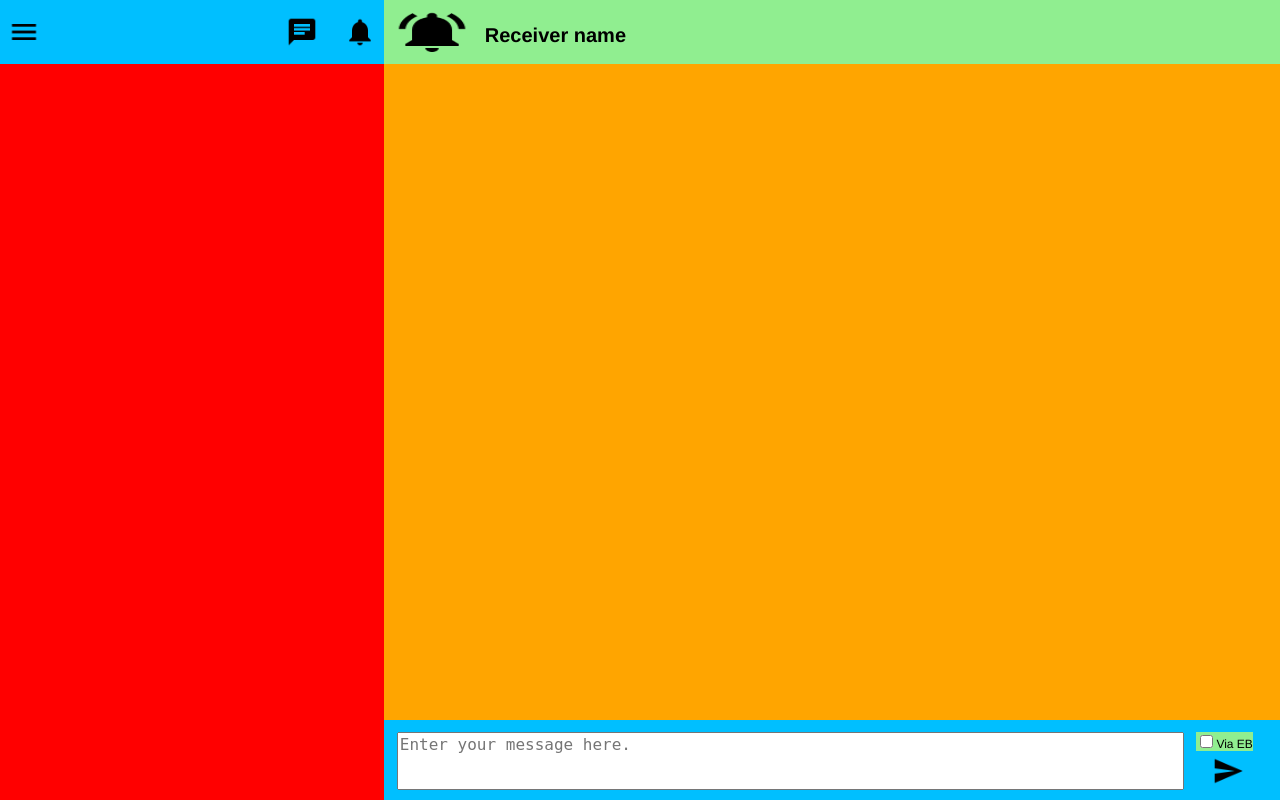
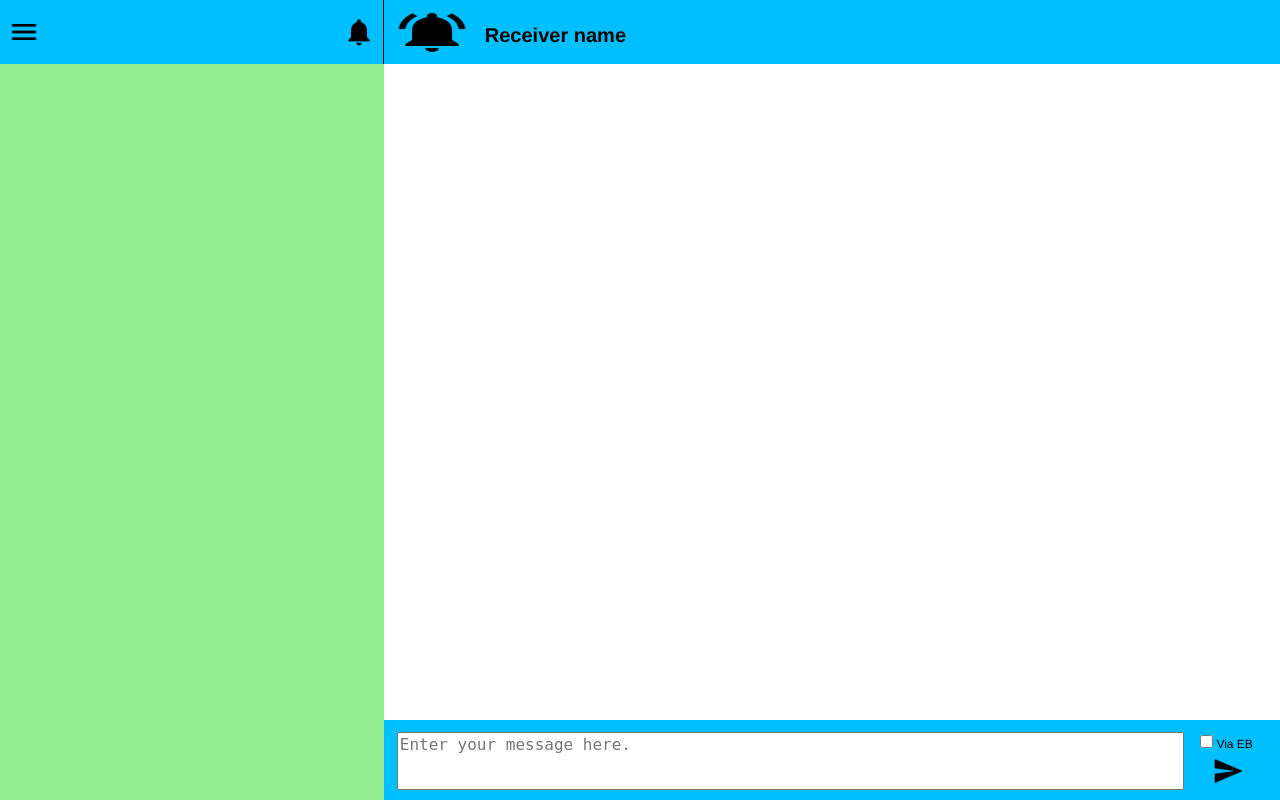
Before and after one commit to Headwig/Hedwig_Integration, a PHP site: page /home.php in a window 1280 px wide. Run offline with PHP 8.4, Linux system fonts and the light colour scheme; the visitor is signed in with stand-in values (Sample User, id 1); data that the repository does not hold is empty.

Commit message:
Minor UI changes to make Hedwig look better

```diff
--- a/css/homecss.css
+++ b/css/homecss.css
@@ -23,7 +23,7 @@ body
     z-index: 1;
     top: 0;
     left: 0;
-    background-color: brown;
+    background-color: black;
     overflow-x: hidden;
     padding-top: 6vh;
     transition: 0.5s;
@@ -90,18 +90,12 @@ body
 	margin-top: 1vh;
 	float: right;
 }
-#countrylist
-{
-	margin-top: 1vh;
-	margin-right: 2vw;
-	float: right;
-}
 #countrylistArea
 {
 	font-size: 2.5vh;
 	height: 90vh;
 	padding: 1vh;
-	background-color: red;
+	background-color: lightgreen;
 	overflow-y: auto;
 }
 #messagePane
@@ -110,7 +104,7 @@ body
 }
 #tab2
 {
-	background-color: lightgreen;
+	background-color: deepskyblue;
 	padding: 1vh;
 	height: 6vh;
 }
@@ -139,7 +133,6 @@ body
 	padding: 1vh;
 	overflow-y: auto;
 	height: 80vh;
-	background-color: orange;
 }
 #inputArea
 {
@@ -163,7 +156,6 @@ body
 {
 	margin-top: 1.5vh;
 	margin-left: 1vw;
-	background-color: lightgreen;
 	font-size: 1.5vh;
 }
 #sendit
--- a/home.php
+++ b/home.php
@@ -48,9 +48,6 @@
 			<div id="notificationIcon">
 				<img style='height: 4vh ; width: 4vh' onclick="openNotif()" src="res/ic_notifications.png" title="Notifications">
 			</div>
-			<div id="countrylist">
-				<img style='height: 4vh ; width: 4vh' src="res/ic_chat.png" title="Country List">
-			</div>
 		</div>
 		<div id="countrylistArea">
 			<?php
@@ -72,7 +69,8 @@
         	?>
 		</div>
 	</div>
-	<div id="messagePane">
+	<vr>
+	<div style="border-left:1px solid #000;height:8vh" id="messagePane">
 		<div id="tab2">
 			<div id="countryDp">
 				<img style='height: 6vh ; width: 10vh' src="res/ic_notifications_active.png">
--- a/js/homeui.js
+++ b/js/homeui.js
@@ -16,6 +16,12 @@ var z = w - (32/100)*w - (12/100)*h;
 var myCountryNameWidth = z + "px";
 document.getElementById("countryName").style.width = myCountryNameWidth;
 
+var a = (30/100)*w - 1;
+var messagePaneMargin = a + "px";
+document.getElementById("messagePane").style.marginLeft = messagePaneMargin;
+
+document.getElementById("tab1").style.marginRight = "1px";
+
 function openNav() {
     document.getElementById("mySidenav").style.width = "30%";
 }
```
Also changed, not shown: res/divbg.jpg (added).
